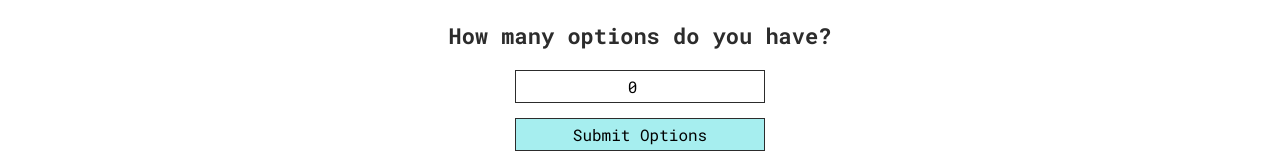
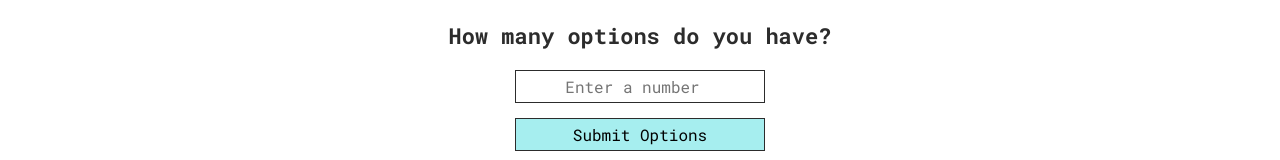
Before and after one commit to CaseyPitman/choice-bot-2.0, a React (Create React App) app: page / in a window 1280 px wide. Shown: the part 389-549 px from the top of the page. Built offline with nearby package versions, Linux system fonts and the light colour scheme.

Commit message:
Implemented reset functionality - UI & state

```diff
--- a/src/App.js
+++ b/src/App.js
@@ -7,17 +7,25 @@ import Decision from './decision';
 import domElements from './domElements'
 
 
+const initialState = {
+  numOfOptions: '',
+  options: [],
+  choice: '',
+  currentView: 0
+}
+
 class App extends Component {
   constructor(props){
     super(props);
 
-    this.state = {
-      numOfOptions: 0,
-      options: [],
-      choice: '',
-      currentView: 0
+    // this.initialState = {
+    //   numOfOptions: '',
+    //   options: [],
+    //   choice: '',
+    //   currentView: 0
+    // }
 
-    }
+    this.state = initialState;
   }
 
 
@@ -31,13 +39,16 @@ class App extends Component {
   }
 
 
-  changeView = () => {
-
-
+  changeView = (newView) => {
+    this.setState({
+      currentView: newView
+    })
   }
 
 
-  //alter visible screen
+  reset = () =>{
+    this.setState(initialState);
+  }
 
   render(){
     return (
@@ -47,17 +58,24 @@ class App extends Component {
         <main className = 'container'>
           {/* Visible on load */}
 
-          <InputNumber num = {this.state.numOfOptions} updateNumber = {this.updateNumber} currentView = {this.state.currentView}/>
+          <InputNumber
+            num = {this.state.numOfOptions}
+            updateNumber = {this.updateNumber}
+            changeView = {this.changeView}
+            currentView = {this.state.currentView}/>
 
           {/* hidden on load, revealed after number of options */}
-          <InputOptions num = {this.state.numOfOptions} options = {this.state.options} currentView = {this.state.currentView}/>
+          <InputOptions
+            num = {this.state.numOfOptions}
+            options = {this.state.options}
+            changeView = {this.changeView}
+            currentView = {this.state.currentView}/>
 
           {/* hidden on load, revealed after number of options */}
-          <Decision currentView = {this.state.currentView}/>
-
-
-
-
+          <Decision
+            changeView = {this.changeView}
+            currentView = {this.state.currentView}
+            reset = {this.reset}/>
 
         </main>
 
--- a/src/decision.js
+++ b/src/decision.js
@@ -1,8 +1,12 @@
 import React, {Component} from 'react';
-import { render } from '@testing-library/react';
 
 
 class Decision extends Component {
+
+
+   handleClick = () => {
+      this.props.reset();
+   }
 
    render(){
       let className = 'decision';
@@ -16,7 +20,7 @@ class Decision extends Component {
          <div className = {className}>
             <h3 className = 'result-text'>You should choose</h3>
             <h3 className = 'result'>This</h3>
-            <button className = 'reset'>Make another choice.</button>
+            <button className = 'reset' onClick = {this.handleClick} >Make another choice.</button>
          </div>
       )
    }
--- a/src/inputNumber.js
+++ b/src/inputNumber.js
@@ -12,12 +12,11 @@ class InputNumber extends Component {
    //click handler onSubmit calls submitNumber function
    handleSubmit = (event) => {
       event.preventDefault();
-
+      this.props.changeView(1)
    }
 
    render(){
       let className = 'input-num-options';
-      console.log(this.props.visibility)
       if (this.props.currentView === 0){
          className += ' show';
       } else {
@@ -27,7 +26,11 @@ class InputNumber extends Component {
       return (
          <form className = {className} onSubmit = {this.handleSubmit}>
             <h3 className = 'question'>How many options do you have?</h3>
-            <input className = 'num-of-options' type = 'number' value = {this.props.num} onChange = {this.handleChange}/>
+            <input
+               className = 'num-of-options'
+               placeholder = 'Enter a number'
+               type = 'number' value = {this.props.num}
+               onChange = {this.handleChange}/>
             <br/>
             <button className = 'submit-num-input' type = 'submit'>Submit Options</button>
          </form>
--- a/src/inputOptions.js
+++ b/src/inputOptions.js
@@ -6,23 +6,22 @@ import React, {Component} from 'react';
 
 class InputOptions extends Component {
 
-
-
-
+   handleSubmit = (event) => {
+      event.preventDefault();
+      this.props.changeView(2)
+   }
 
    render(){
 
       let className = 'input-options';
-      console.log(this.props.visibility)
       if (this.props.currentView === 1){
          className += ' show';
       } else {
          className += ' hide'
       }
 
-
       return (
-         <form className = {className}>
+         <form className = {className} onSubmit = {this.handleSubmit}>
             <h3 className= 'question'> Enter your options.</h3>
             <div className = 'choices'>
                <input className = 'choice1' type = 'text'/>
```
